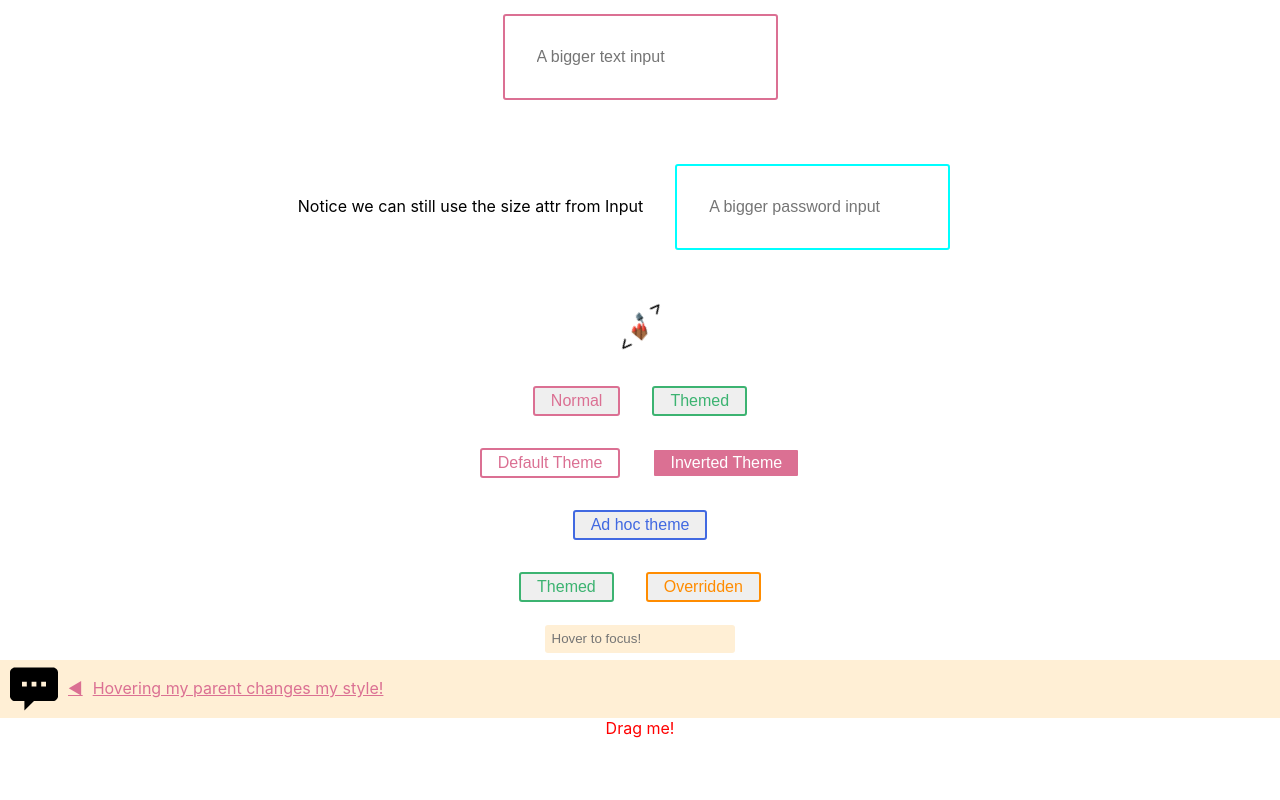
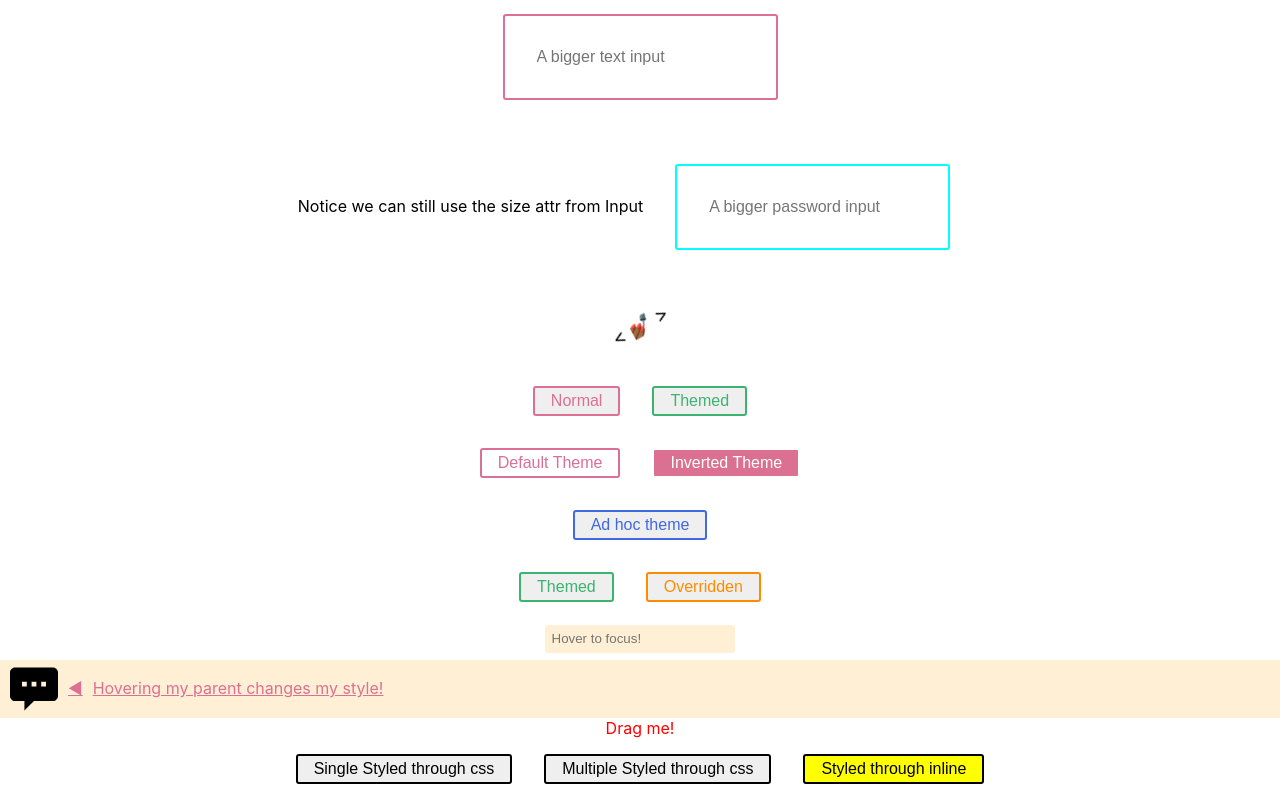
Before and after one commit to Annie-Huang/my-styled-components-tutorial, a React (Create React App) app: page / in a window 1280 px wide. Shown: the part 1166-1966 px from the top of the page. Before the commit the page ends 1904 px from the top, so only its background shows below. Built offline with nearby package versions, Linux system fonts and the light colour scheme.

Commit message:
css prop

```diff
--- a/src/App.js
+++ b/src/App.js
@@ -172,6 +172,22 @@ function App() {
           Drag me!
         </Comp>
       </Container>
+      <Container>
+        <Button7 css='background-color: yellow'>
+          Single Styled through css
+        </Button7>
+        <Button7
+          css={`
+            background-color: yellow;
+            color: ${(props) => props.theme?.colors?.text || 'red'};
+          `}
+        >
+          Multiple Styled through css
+        </Button7>
+        <Button7 style={{ 'background-color': 'yellow' }}>
+          Styled through inline
+        </Button7>
+      </Container>
     </div>
   );
 }
```
Also changed, not shown: Note.txt, NoteBabelWebpack.txt.
